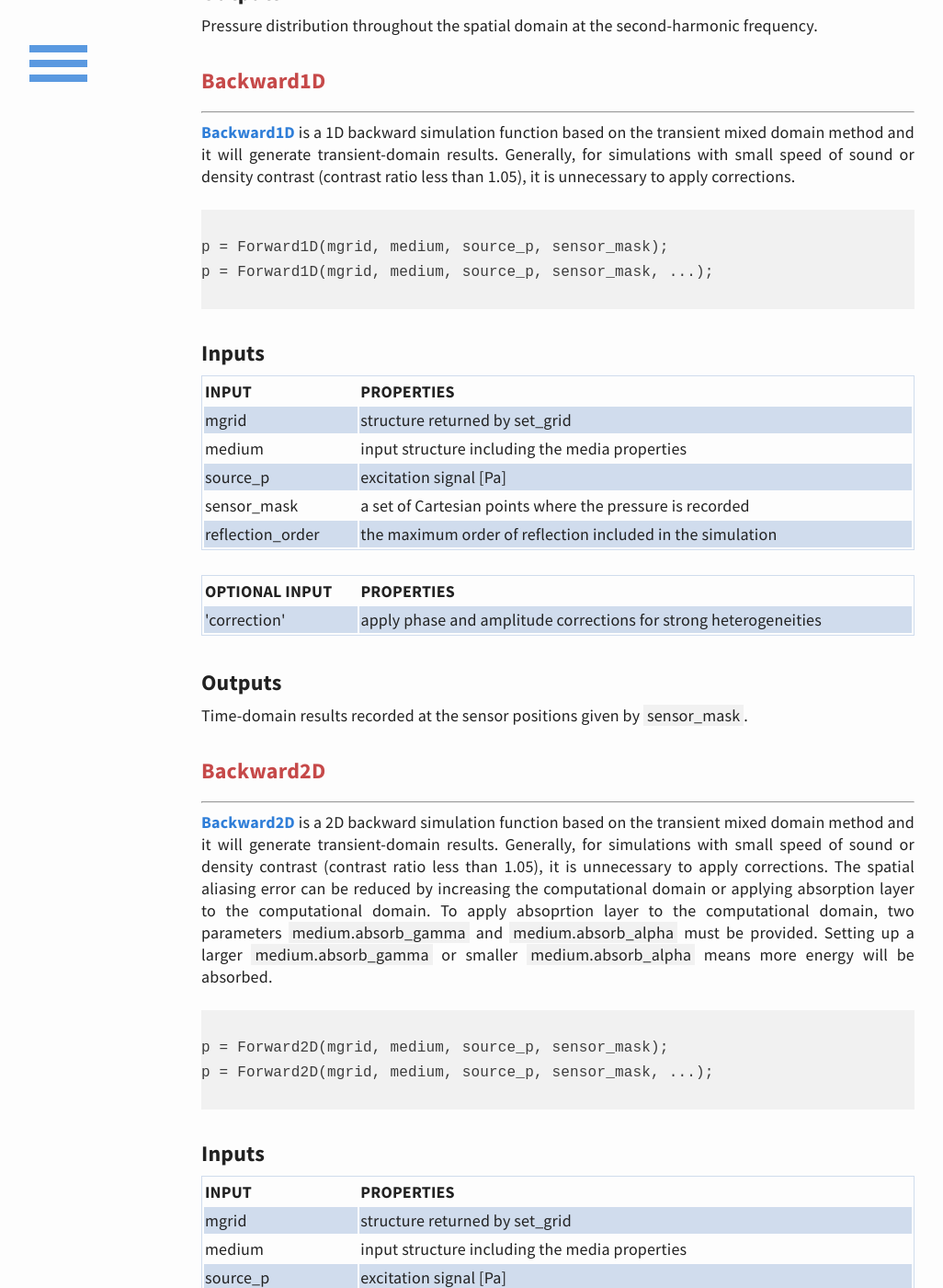
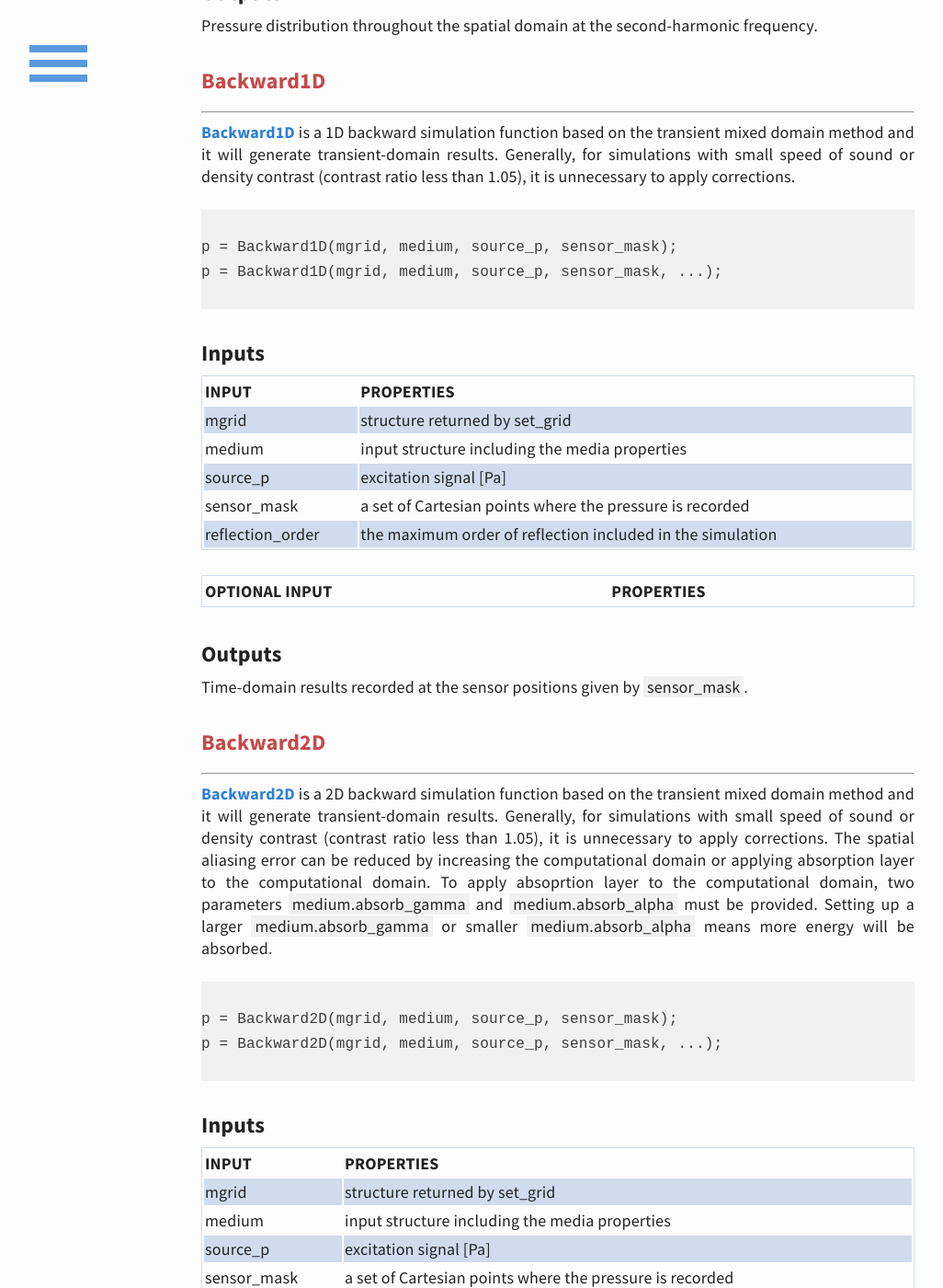
Before and after one commit to m-SOUND/mSOUND, a Jekyll site: the page built from function.html, in a window 1280 px wide and 1400 px high, scrolled down 8198 px. Shown: the whole window at 92% size, without its empty margins (33-1059 px from the left). Built offline with Jekyll 4.4.1, drawn with Linux system fonts in a browser that asks for light colours; some of the changed text lies outside the part shown.

Commit message:
Update function.html

```diff
--- a/function.html
+++ b/function.html
@@ -540,8 +540,8 @@ Pressure distribution throughout the spatial domain at the second-harmonic frequ
  Generally, for simulations with small speed of sound or density contrast (contrast ratio less than 1.05),
  it is unnecessary to apply corrections.
 <pre> <code>
-p = Forward1D(mgrid, medium, source_p, sensor_mask);
-p = Forward1D(mgrid, medium, source_p, sensor_mask, ...);
+p = Backward1D(mgrid, medium, source_p, sensor_mask);
+p = Backward1D(mgrid, medium, source_p, sensor_mask, ...);
 </code>  </pre>
 </p>
 
@@ -571,9 +571,6 @@ p = Forward1D(mgrid, medium, source_p, sensor_mask, ...);
   <tr>
    <th>OPTIONAL INPUT</th><th>PROPERTIES</th>
   </tr>
-  <tr>
-   <td>'correction'</td><td>apply phase and amplitude corrections for strong heterogeneities</td>
-  </tr>
  </table>
 
 
@@ -598,8 +595,8 @@ smaller <span style="background-color:#f1f1f1">medium.absorb_alpha</span>
  means more energy will be absorbed.
 
 <pre>  <code>
-p = Forward2D(mgrid, medium, source_p, sensor_mask);
-p = Forward2D(mgrid, medium, source_p, sensor_mask, ...);
+p = Backward2D(mgrid, medium, source_p, sensor_mask);
+p = Backward2D(mgrid, medium, source_p, sensor_mask, ...);
 </code>  </pre>
 </p>
 <h3>Inputs</h3>
@@ -618,9 +615,6 @@ p = Forward2D(mgrid, medium, source_p, sensor_mask, ...);
   </tr>
   <tr>
     <td>sensor_mask</td><td>a set of Cartesian points where the pressure is recorded</td>
-  </tr>
-   <tr>
-   <td>reflection_order</td><td>the maximum order of reflection included in the simulation</td>
   </tr>
  </table>
 <br>
@@ -676,9 +670,6 @@ p = Forward3D(mgrid, medium, source_p, sensor_mask, ...);
   <tr>
     <td>sensor_mask</td><td>a set of Cartesian points where the pressure is recorded</td>
   </tr>
-   <tr>
-   <td>reflection_order</td><td>the maximum order of reflection included in the simulation</td>
-  </tr>
  </table>
 <br>
 <table>
```
Also changed, not shown: other parts of function.html (+2 -2 lines).
